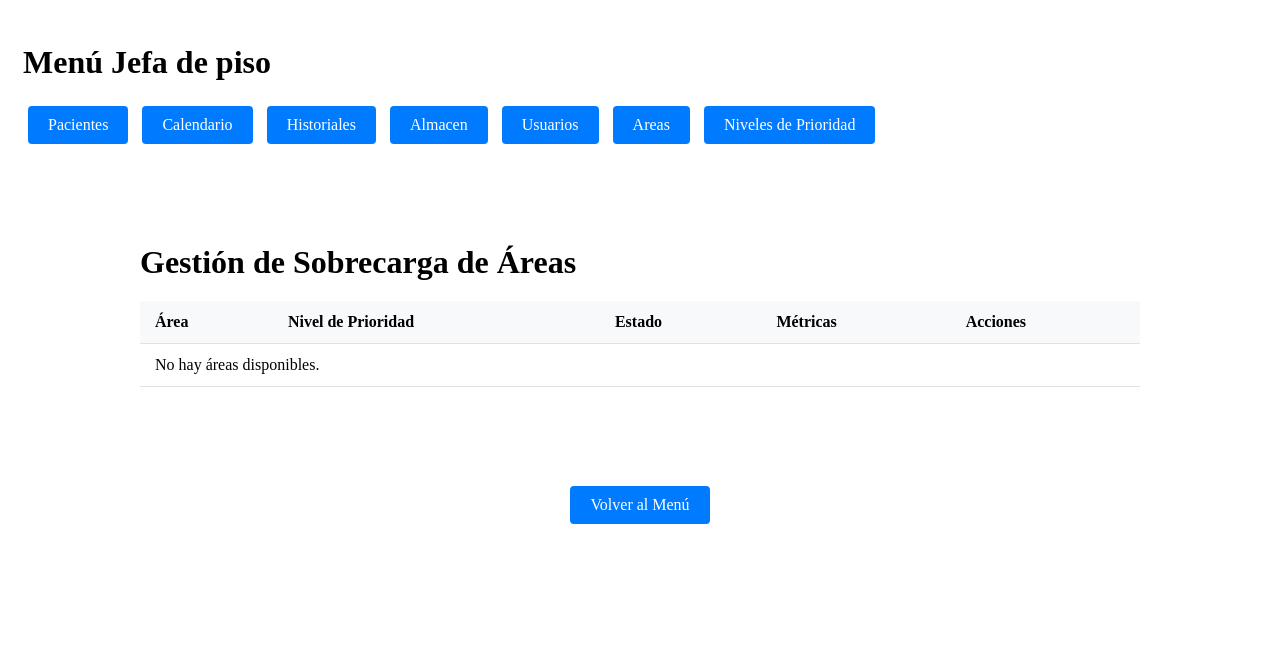
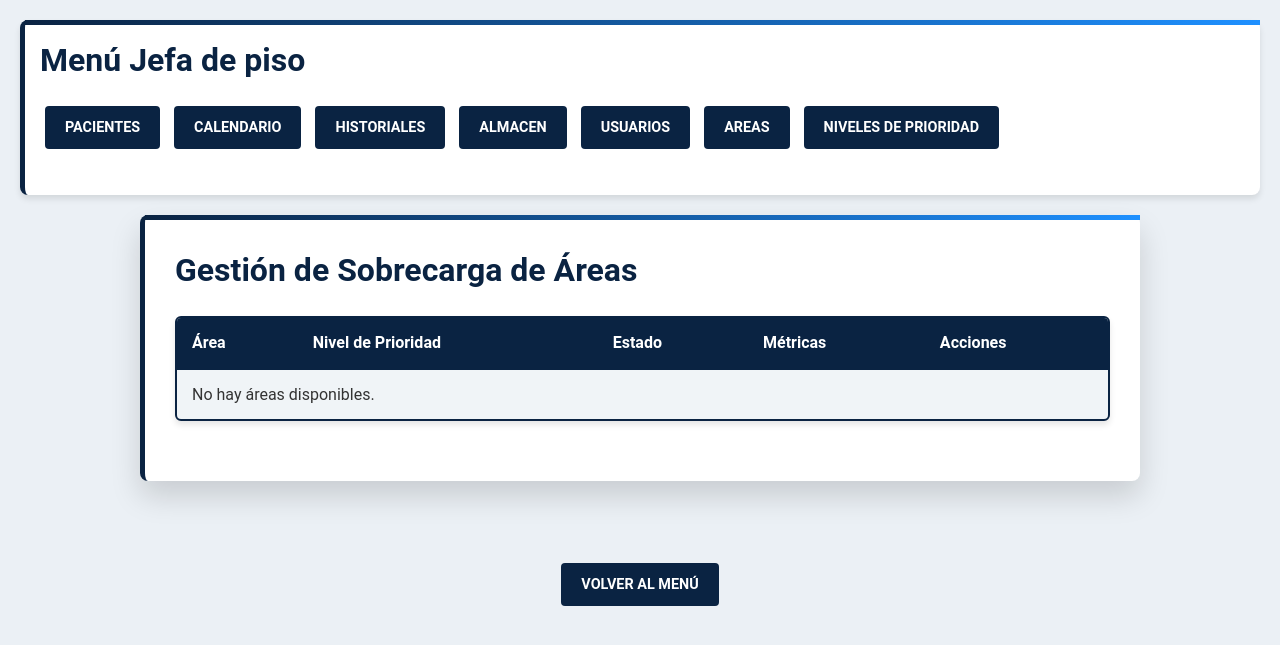
Before and after one commit to Vision1470/Integrador-Desarrollo-de-Software, a Django app: template usuarioJefa/templates/usuarioJefa/lista_areas_sobrecarga.html in a window 1280 px wide. Shown: the top 645 px of the page. Run offline with Django 5.2, Linux system fonts and the light colour scheme; the template is opened without the code that fills it, so the values that code supplies are empty.

Commit message:
Mas interfaces casi totalmente funcionales

```diff
--- a/usuarioJefa/templates/usuarioJefa/lista_areas_sobrecarga.html
+++ b/usuarioJefa/templates/usuarioJefa/lista_areas_sobrecarga.html
@@ -5,97 +5,237 @@
     <meta charset="UTF-8">
     <title>Gestión de Sobrecarga</title>
     <style>
+        :root {
+    --primary-color: #0A2342;     /* Color azul oscuro principal */
+    --secondary-color: #2E4057;   /* Color azul secundario */
+    --accent-color: #1E90FF;      /* Color azul acento */
+    --background-color: #EBF0F5;  /* Color de fondo con tono azulado */
+    --table-background: #F0F4F7;  /* Color de fondo para tablas */
+    --text-color: #333333;        /* Color de texto oscuro */
+    --white: #FFFFFF;             /* Blanco */
+    --border-color: #D1D1D1;      /* Color de borde */
+
+    /* Colores de estados y botones */
+    --success-color: #28a745;     /* Verde para éxito */
+    --warning-color: #ffc107;     /* Amarillo para advertencias */
+    --danger-color: #dc3545;      /* Rojo para errores */
+    --info-color: #17a2b8;        /* Azul claro para información */
+
+    /* Colores para prioridades - mantenemos estos para claridad funcional */
+    --p1-color: #28a745;  /* Verde - Baja */
+    --p2-color: #17a2b8;  /* Azul claro - Media-Baja */
+    --p3-color: #ffc107;  /* Amarillo - Media */
+    --p4-color: #fd7e14;  /* Naranja - Media-Alta */
+    --p5-color: #dc3545;  /* Rojo - Alta */
+    --p0-color: #6c757d;  /* Gris - Sin asignar */
+}
+
+* {
+    margin: 0;
+    padding: 0;
+    box-sizing: border-box;
+    font-family: 'Roboto', 'Arial', sans-serif;
+}
+
+body {
+    background-color: var(--background-color);
+    color: var(--text-color);
+    line-height: 1.6;
+    padding: 20px;
+}
+
 .menu-container {
     margin-bottom: 20px;
     padding: 15px;
+    background-color: var(--white);
+    border-radius: 8px;
+    box-shadow: 0 4px 6px rgba(0,0,0,0.1);
+    border-left: 5px solid var(--primary-color);
+    position: relative;
 }
+
+.menu-container::before {
+    content: '';
+    position: absolute;
+    top: 0;
+    left: 0;
+    right: 0;
+    height: 5px;
+    background: linear-gradient(to right, var(--primary-color), var(--accent-color));
+}
+
+.menu-container h1 {
+    color: var(--primary-color);
+    font-size: 2rem;
+    margin-bottom: 15px;
+}
+
 .button {
     margin: 5px;
     padding: 10px 20px;
     text-decoration: none;
-            background-color: #007bff;
-            color: white;
+    background-color: var(--primary-color);
+    color: var(--white);
     border-radius: 4px;
     display: inline-block;
+    transition: background-color 0.3s ease;
+    font-weight: 600;
+    text-transform: uppercase;
+    font-size: 0.9rem;
 }
+
+.button:hover {
+    background-color: var(--secondary-color);
+}
+
 .content-container {
     max-width: 1000px;
     margin: 0 auto;
-            padding: 20px;
+    padding: 30px;
+    background-color: var(--white);
+    border-radius: 8px;
+    box-shadow: 0 15px 30px rgba(0,0,0,0.15);
+    border-left: 5px solid var(--primary-color);
+    position: relative;
 }
+
+.content-container::before {
+    content: '';
+    position: absolute;
+    top: 0;
+    left: 0;
+    right: 0;
+    height: 5px;
+    background: linear-gradient(to right, var(--primary-color), var(--accent-color));
+}
+
+.content-container h1 {
+    color: var(--primary-color);
+    font-size: 2rem;
+    margin-bottom: 20px;
+}
+
 .alert {
     padding: 15px;
     margin-bottom: 15px;
     border: 1px solid transparent;
     border-radius: 4px;
 }
+
 .alert-success {
     background-color: #d4edda;
     border-color: #c3e6cb;
     color: #155724;
 }
+
 .alert-warning {
     background-color: #fff3cd;
     border-color: #ffeeba;
     color: #856404;
 }
-        h1 {
-            margin-bottom: 20px;
-        }
+
+/* Estilos para tablas */
 table {
     width: 100%;
-            border-collapse: collapse;
-            margin-bottom: 20px;
+    border-collapse: separate;
+    border-spacing: 0;
+    margin-bottom: 30px;
+    border-radius: 6px;
+    overflow: hidden;
+    box-shadow: 0 4px 6px rgba(0,0,0,0.1);
+    border: 2px solid var(--primary-color);
+    background-color: var(--table-background);
 }
+
 th, td {
     padding: 12px 15px;
     text-align: left;
-            border-bottom: 1px solid #dee2e6;
 }
+
 th {
-            background-color: #f8f9fa;
-            font-weight: bold;
+    background-color: var(--primary-color);
+    color: var(--white);
+    font-weight: 600;
+    border-bottom: 2px solid var(--primary-color);
 }
+
+td {
+    border-bottom: 1px solid var(--border-color);
+}
+
+tr:last-child td {
+    border-bottom: none;
+}
+
 tr:hover {
-            background-color: #f8f9fa;
+    background-color: #E6EAE7;
 }
+
+/* Estilos para botones */
 .btn {
     padding: 8px 12px;
     border: none;
     border-radius: 4px;
     cursor: pointer;
     font-size: 14px;
+    font-weight: 600;
+    transition: background-color 0.3s ease;
 }
+
 .btn-primary {
-            background-color: #007bff;
-            color: white;
+    background-color: var(--primary-color);
+    color: var(--white);
 }
+
+.btn-primary:hover {
+    background-color: var(--secondary-color);
+}
+
 .btn-success {
-            background-color: #28a745;
-            color: white;
+    background-color: var(--success-color);
+    color: var(--white);
 }
+
+.btn-success:hover {
+    background-color: #218838;
+}
+
 .btn-danger {
-            background-color: #dc3545;
-            color: white;
+    background-color: var(--danger-color);
+    color: var(--white);
 }
+
+.btn-danger:hover {
+    background-color: #c82333;
+}
+
 .btn-info {
-            background-color: #17a2b8;
-            color: white;
+    background-color: var(--info-color);
+    color: var(--white);
 }
+
+.btn-info:hover {
+    background-color: #138496;
+}
+
+/* Estilos para badges */
 .estado-badge {
     display: inline-block;
     padding: 5px 10px;
     border-radius: 4px;
     font-weight: bold;
 }
+
 .sobrecarga-activa {
-            background-color: #dc3545;
-            color: white;
+    background-color: var(--danger-color);
+    color: var(--white);
 }
+
 .sobrecarga-inactiva {
-            background-color: #28a745;
-            color: white;
+    background-color: var(--success-color);
+    color: var(--white);
 }
+
 .prioridad-badge {
     display: inline-block;
     padding: 3px 8px;
```
Also changed, not shown: other parts of usuarioJefa/templates/usuarioJefa/lista_areas_sobrecarga.html (+45 -8 lines), usuarioJefa/templates/usuarioJefa/activar_sobrecarga.html (+49 -16 lines), usuarioJefa/templates/usuarioJefa/asignar_nivel_prioridad.html (+150 -17 lines). Lines whose indentation alone changed are shown as unchanged.
